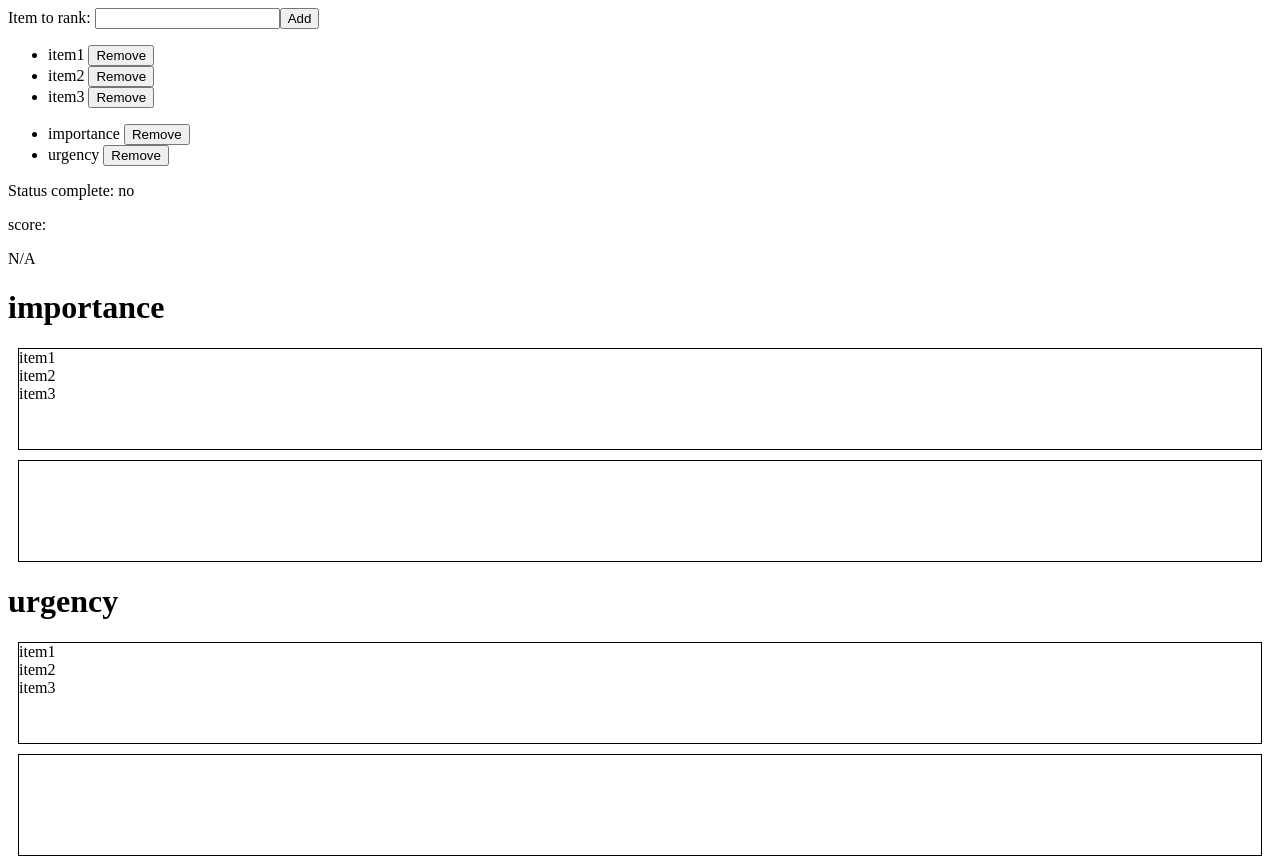
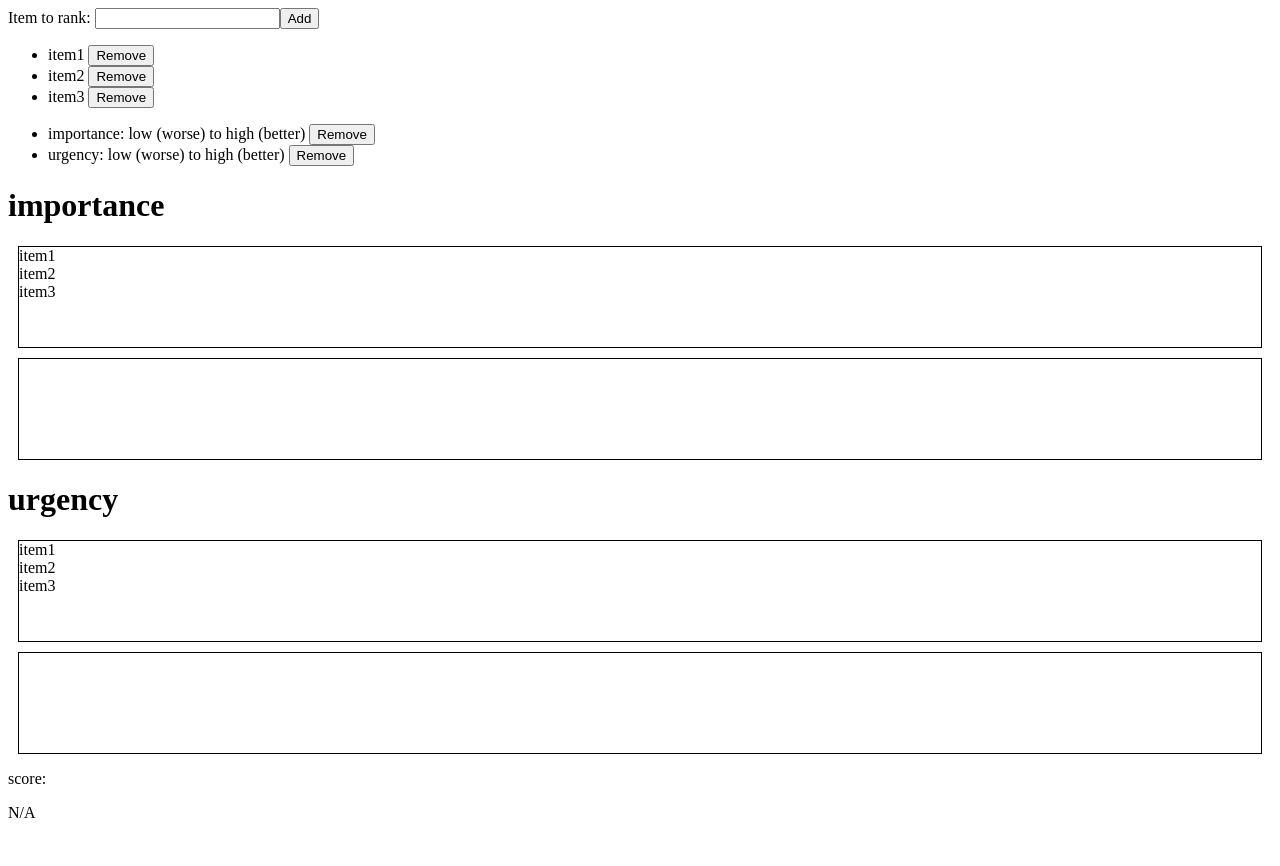
Before and after one commit to 0xR/rank-force, a React (Vite) app: page / in a window 1280 px wide. After the commit the page ends 838 px from the top, so only its background shows below. Built offline with nearby package versions, Linux system fonts and the light colour scheme.

Commit message:
improve dimension list

```diff
--- a/src/App.tsx
+++ b/src/App.tsx
@@ -91,7 +91,10 @@ function DimensionList({
     <ul>
       {dimensions.map((dimension) => (
         <li key={dimension.id}>
-          {dimension.name}{' '}
+          {dimension.name}: {dimension.labelStart} (
+          {dimension.direction === 'ascending' ? 'worse' : 'better'}) to{' '}
+          {dimension.labelEnd} (
+          {dimension.direction === 'ascending' ? 'better' : 'worse'}){' '}
           <button onClick={() => onRemove(dimension)}>Remove</button>
         </li>
       ))}
@@ -147,9 +150,6 @@ function App() {
           setRankAssignment(rankAssigment.removeDimensions(dimension))
         }
       />
-      <p>Status complete: {rankAssigment.rankingComplete ? 'yes' : 'no'}</p>
-      <p>score:</p>
-      {rankAssigment.score ? <Score score={rankAssigment.score} /> : <p>N/A</p>}
 
       {rankAssigment.dimensions.map((dimension) => (
         <Dimension
@@ -161,6 +161,8 @@ function App() {
           }}
         />
       ))}
+      <p>score:</p>
+      {rankAssigment.score ? <Score score={rankAssigment.score} /> : <p>N/A</p>}
     </>
   );
 }
```
